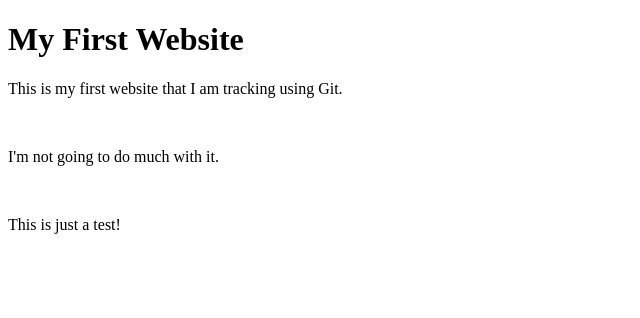
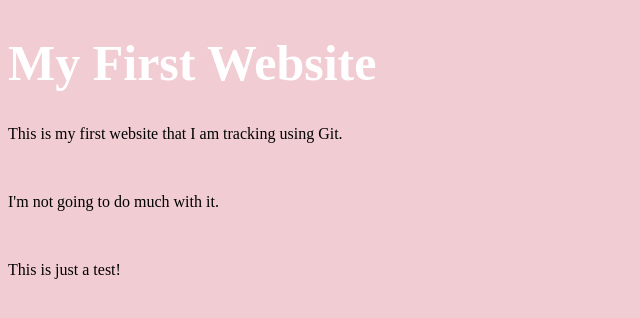
Before and after one commit to arsalanshahs/first-website, a plain HTML site: page index.html in a window 1280 px wide. Shown: the whole page, without its empty margins (0-640 px from the left). Drawn offline with Linux system fonts and the light colour scheme.

Commit message:
Add stylesheet and link to stylesheet
Add link tag in html as well as background color and font color.

```diff
--- a/index.html
+++ b/index.html
@@ -3,6 +3,7 @@
 <head>
     <meta charset="UTF-8">
     <meta name="viewport" content="width=device-width, initial-scale=1.0">
+    <link rel="stylesheet" type="text/css" href="styles.css">
     <title>First Website</title>
 </head>
 <body>
--- /dev/null
+++ b/styles.css
@@ -0,0 +1,8 @@
+html, body {
+    background-color: rgb(241, 204, 210);
+}
+
+h1 {
+    color: white;
+    font-size: 50px;
+}
```
